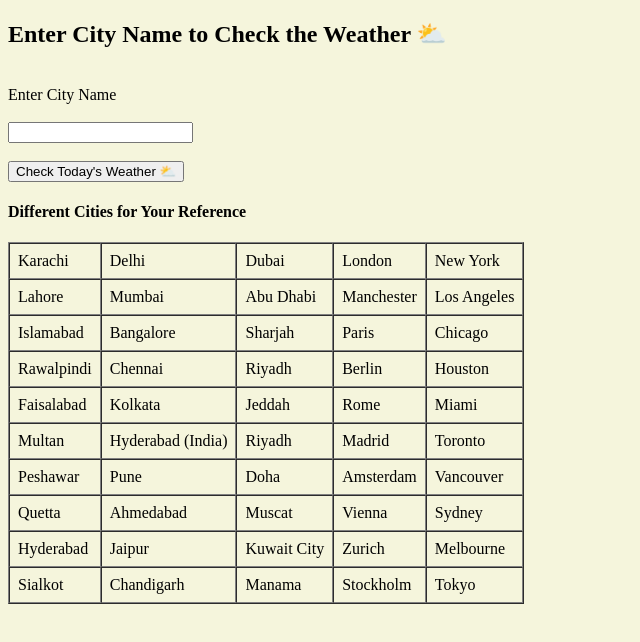
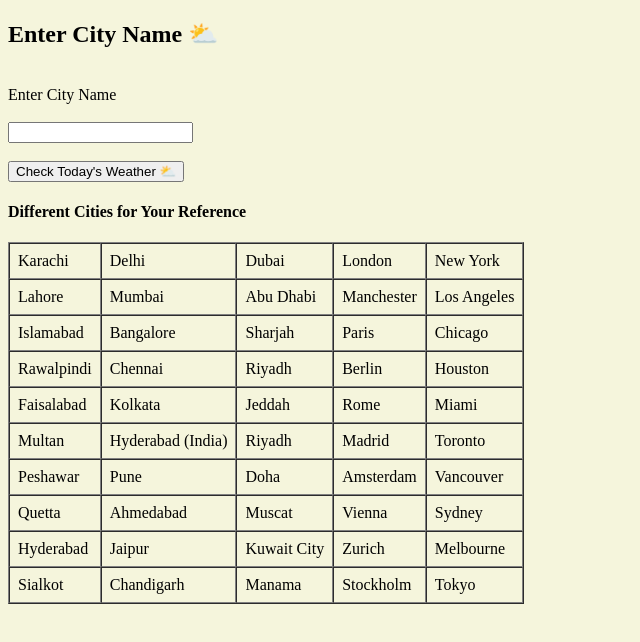
Before and after one commit to meetahmed-a2m/Weather-App, a plain HTML site: page index.html in a window 1280 px wide. Shown: the whole page, without its empty margins (0-640 px from the left). Drawn offline with Linux system fonts and the light colour scheme.

Commit message:
Update index.html

```diff
--- a/index.html
+++ b/index.html
@@ -9,7 +9,7 @@
 <body bgcolor="beige">
 
 
-    <h2>Enter City Name to Check the Weather ⛅</h2>
+    <h2>Enter City Name  ⛅</h2>
 
     <form onsubmit="weatherFunction(); return false;">
     <br>
```
